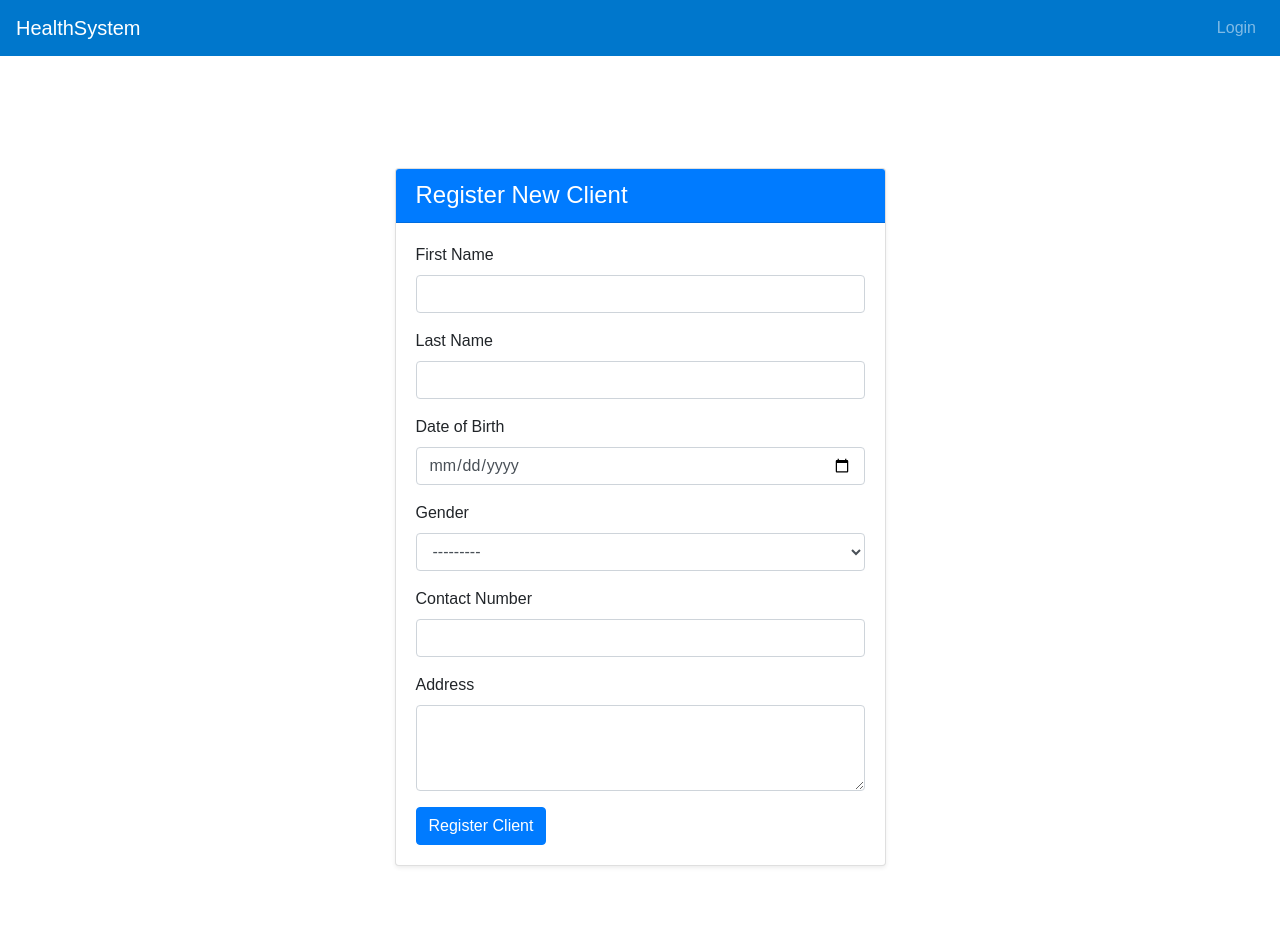
After one commit to Danielkioko18/CEMA-Basic-Health-Information-System, a Django app: page /register-client/ in a window 1280 px wide. The commit adds this page. Run offline with Django 4.2, Linux system fonts and the light colour scheme; some libraries are stand-ins or nearby versions.

Commit message:
Register client

```diff
--- a/health/forms.py
+++ b/health/forms.py
@@ -1,5 +1,5 @@
 from django import forms
-from .models import HealthProgram
+from .models import HealthProgram, Client
 
 class HealthProgramForm(forms.ModelForm):
     class Meta:
@@ -9,3 +9,17 @@ class HealthProgramForm(forms.ModelForm):
             'name': forms.TextInput(attrs={'class': 'form-control'}),
             'description': forms.Textarea(attrs={'class': 'form-control'}),
         }
+
+
+class ClientForm(forms.ModelForm):
+    class Meta:
+        model = Client
+        fields = ['first_name', 'last_name', 'date_of_birth', 'gender', 'contact_number', 'address']
+        widgets = {
+            'first_name': forms.TextInput(attrs={'class': 'form-control'}),
+            'last_name': forms.TextInput(attrs={'class': 'form-control'}),
+            'date_of_birth': forms.DateInput(attrs={'class': 'form-control', 'type': 'date'}),
+            'gender': forms.Select(attrs={'class': 'form-control'}),
+            'contact_number': forms.TextInput(attrs={'class': 'form-control'}),
+            'address': forms.Textarea(attrs={'class': 'form-control', 'rows': 3}),
+        }
--- a/health/models.py
+++ b/health/models.py
@@ -1,8 +1,23 @@
 from django.db import models
 
+# Program Table
 class HealthProgram(models.Model):
     name = models.CharField(max_length=100, unique=True)
     description = models.TextField(blank=True)
 
     def __str__(self):
         return self.name
+
+
+# Client Table
+class Client(models.Model):
+    first_name = models.CharField(max_length=100)
+    last_name = models.CharField(max_length=100)
+    date_of_birth = models.DateField()
+    gender_choices = [('M', 'Male'), ('F', 'Female'), ('O', 'Other')]
+    gender = models.CharField(max_length=1, choices=gender_choices)
+    contact_number = models.CharField(max_length=15, blank=True)
+    address = models.TextField(blank=True)
+
+    def __str__(self):
+        return f"{self.first_name} {self.last_name}"
--- a/health/templates/base.html
+++ b/health/templates/base.html
@@ -42,7 +42,7 @@
                         <a class="nav-link" href="{% url 'create_program' %}">Create Program</a>
                     </li>
                     <li class="nav-item">
-                        <a class="nav-link" href="#">Register Client</a>
+                        <a class="nav-link" href="{% url "register_client" %}">Register Client</a>
                     </li>
                     <li class="nav-item">
                         <a class="nav-link" href="#">Client Profiles</a>
--- /dev/null
+++ b/health/templates/register_client.html
@@ -0,0 +1,47 @@
+{% extends 'base.html' %}
+
+{% block content %}
+<div class="container mt-5">
+    <div class="row justify-content-center">
+        <div class="col-md-8 col-lg-6">
+            <div class="card shadow-sm">
+                <div class="card-header bg-primary text-white">
+                    <h4 class="mb-0">Register New Client</h4>
+                </div>
+                <div class="card-body">
+                    <form method="post">
+                        {% csrf_token %}
+                        <div class="mb-3">
+                            <label for="id_first_name" class="form-label">First Name</label>
+                            {{ form.first_name }}
+                        </div>
+                        <div class="mb-3">
+                            <label for="id_last_name" class="form-label">Last Name</label>
+                            {{ form.last_name }}
+                        </div>
+                        <div class="mb-3">
+                            <label for="id_date_of_birth" class="form-label">Date of Birth</label>
+                            {{ form.date_of_birth }}
+                        </div>
+                        <div class="mb-3">
+                            <label for="id_gender" class="form-label">Gender</label>
+                            {{ form.gender }}
+                        </div>
+                        <div class="mb-3">
+                            <label for="id_contact_number" class="form-label">Contact Number</label>
+                            {{ form.contact_number }}
+                        </div>
+                        <div class="mb-3">
+                            <label for="id_address" class="form-label">Address</label>
+                            {{ form.address }}
+                        </div>
+                        <div class="d-grid">
+                            <button type="submit" class="btn btn-primary">Register Client</button>
+                        </div>
+                    </form>
+                </div>
+            </div>
+        </div>
+    </div>
+</div>
+{% endblock %}
--- a/health/urls.py
+++ b/health/urls.py
@@ -6,4 +6,5 @@ urlpatterns = [
     path('programs/', views.program_list, name='program_list'),
     path('programs/edit/<int:program_id>/', views.edit_program, name='edit_program'),
     path('programs/delete/<int:program_id>/', views.delete_program, name='delete_program'),
+    path('register-client/', views.register_client, name='register_client'),
 ]
--- a/health/views.py
+++ b/health/views.py
@@ -1,6 +1,6 @@
 from django.shortcuts import render, redirect
-from .models import HealthProgram
-from .forms import HealthProgramForm
+from .models import HealthProgram, Client
+from .forms import HealthProgramForm, ClientForm
 from django.shortcuts import get_object_or_404
 
 def create_program(request):
@@ -37,3 +37,16 @@ def delete_program(request, program_id):
     program = get_object_or_404(HealthProgram, id=program_id)
     program.delete()
     return redirect('program_list')
+
+
+# Register client view
+def register_client(request):
+    if request.method == 'POST':
+        form = ClientForm(request.POST)
+        if form.is_valid():
+            form.save()
+            return redirect('client_list')  # Redirect after successful registration
+    else:
+        form = ClientForm()
+
+    return render(request, 'register_client.html', {'form': form})
```
Also changed, not shown: db.sqlite3, health/migrations/0002_client.py (added).
